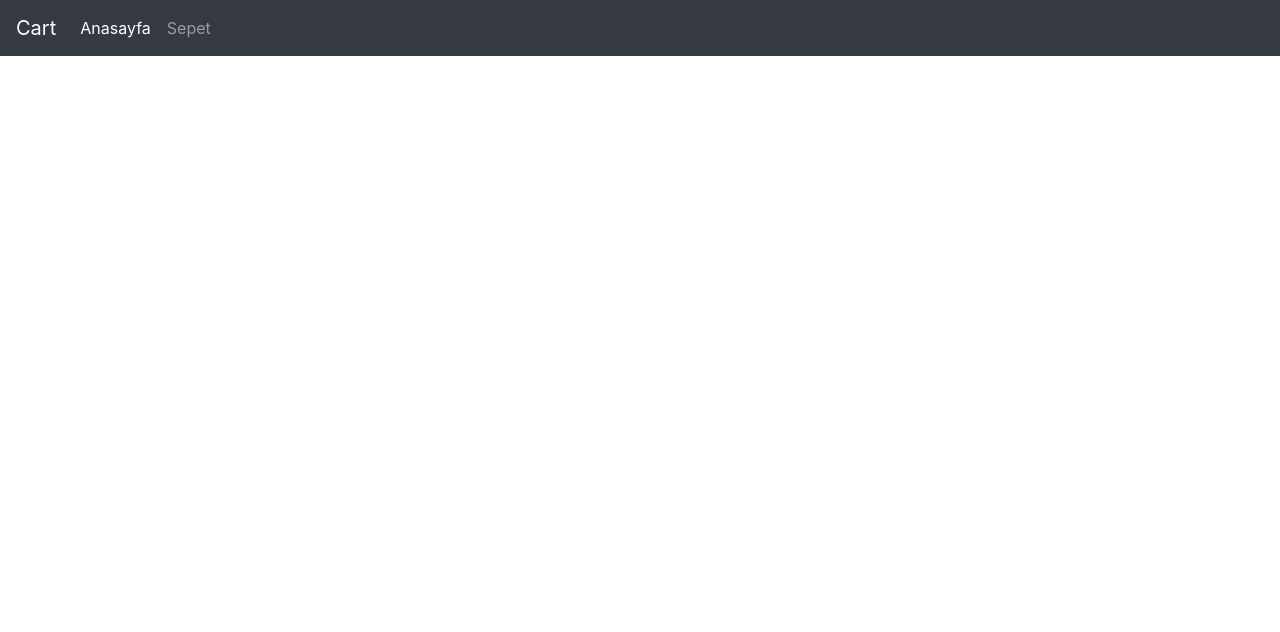
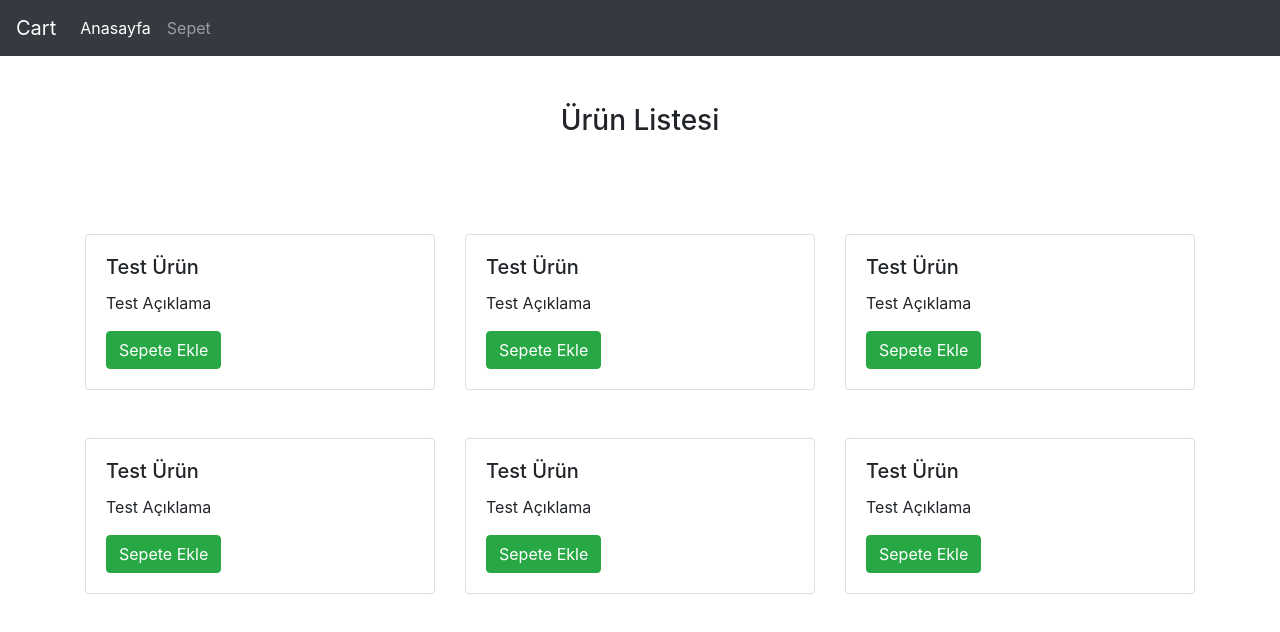
Before and after one commit to burakzaferozcan/shopping-cart, a React (Vite) app in the folder shopping-cart-frontend/: page / in a window 1280 px wide. Shown: the top 632 px of the page. Built offline with nearby package versions, Linux system fonts and the light colour scheme.

Commit message:
card component added.

```diff
--- a/shopping-cart-frontend/src/pages/Home/index.jsx
+++ b/shopping-cart-frontend/src/pages/Home/index.jsx
@@ -1,11 +1,73 @@
 import React from "react";
 import Header from "../../components/common/Header";
 import withRouter from "../../withRouter";
+import { Button, Card, Col, Container, Row } from "react-bootstrap";
 
 function Home() {
   return (
     <>
       <Header />
+      <Container className="mt-5">
+        <h3 className="d-flex justify-content-center align-self-center">
+          Ürün Listesi
+        </h3>
+        <Row className="mt-5">
+          <Col md={4} className="mt-5">
+            <Card>
+              <Card.Body>
+                <Card.Title>Test Ürün</Card.Title>
+                <Card.Text>Test Açıklama</Card.Text>
+                <Button variant="success">Sepete Ekle</Button>
+              </Card.Body>
+            </Card>
+          </Col>{" "}
+          <Col md={4} className="mt-5">
+            <Card>
+              <Card.Body>
+                <Card.Title>Test Ürün</Card.Title>
+                <Card.Text>Test Açıklama</Card.Text>
+                <Button variant="success">Sepete Ekle</Button>
+              </Card.Body>
+            </Card>
+          </Col>{" "}
+          <Col md={4} className="mt-5">
+            <Card>
+              <Card.Body>
+                <Card.Title>Test Ürün</Card.Title>
+                <Card.Text>Test Açıklama</Card.Text>
+                <Button variant="success">Sepete Ekle</Button>
+              </Card.Body>
+            </Card>
+          </Col>{" "}
+          <Col md={4} className="mt-5">
+            <Card>
+              <Card.Body>
+                <Card.Title>Test Ürün</Card.Title>
+                <Card.Text>Test Açıklama</Card.Text>
+                <Button variant="success">Sepete Ekle</Button>
+              </Card.Body>
+            </Card>
+          </Col>{" "}
+          <Col md={4} className="mt-5">
+            <Card>
+              <Card.Body>
+                <Card.Title>Test Ürün</Card.Title>
+                <Card.Text>Test Açıklama</Card.Text>
+                <Button variant="success">Sepete Ekle</Button>
+              </Card.Body>
+            </Card>
+          </Col>
+          <Col md={4} className="mt-5">
+            <Card>
+              <Card.Body>
+                <Card.Title>Test Ürün</Card.Title>
+                <Card.Text>Test Açıklama</Card.Text>
+                <Button variant="success">Sepete Ekle</Button>
+              </Card.Body>
+            </Card>
+          </Col>
+        </Row>
+      </Container>
     </>
   );
 }
```
